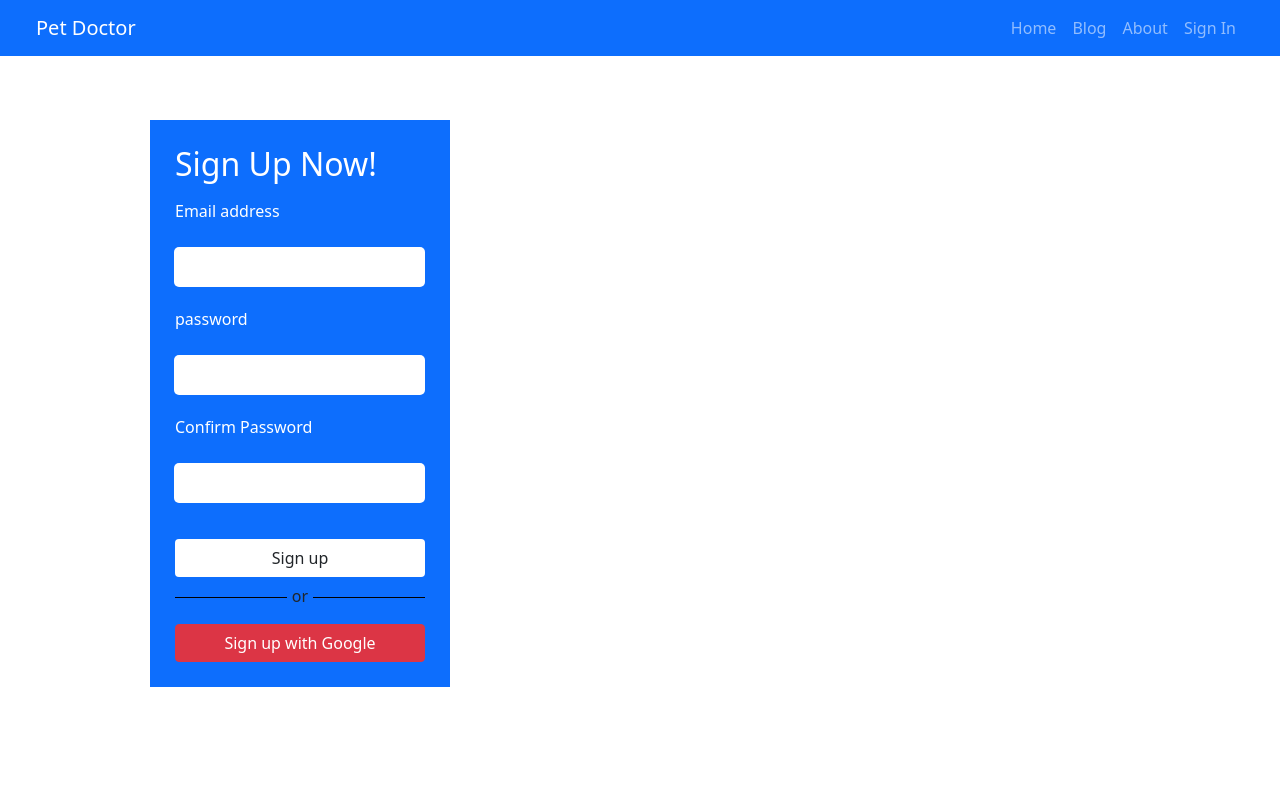
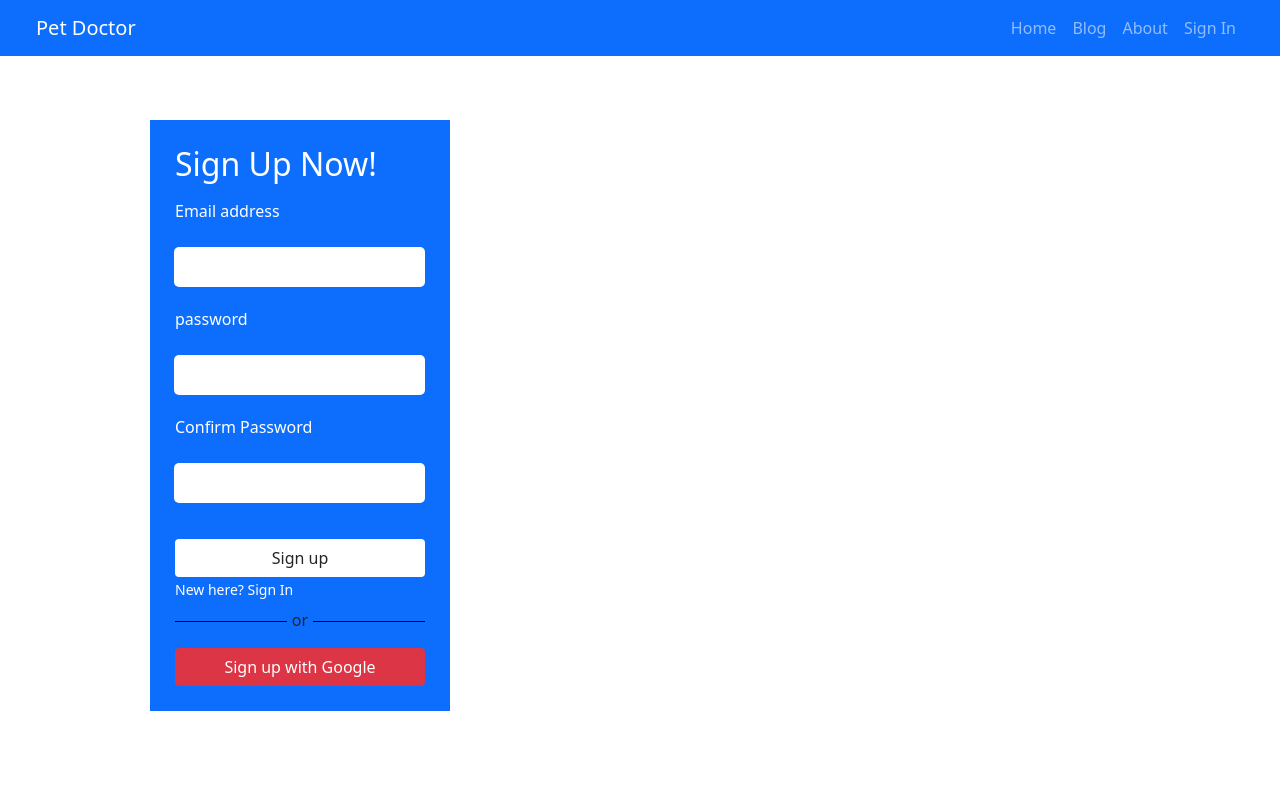
Before and after one commit to faridulhaque/Pet-Doctor, a React (Create React App) app: page /signUp in a window 1280 px wide. Shown: the top 800 px of the page. Built offline with nearby package versions, Linux system fonts and the light colour scheme.

Commit message:
google sign in done

```diff
--- a/package.json
+++ b/package.json
@@ -7,6 +7,7 @@
     "@testing-library/react": "^13.1.1",
     "@testing-library/user-event": "^13.5.0",
     "bootstrap": "^5.1.3",
+    "firebase": "^9.6.11",
     "react": "^18.0.0",
     "react-bootstrap": "^2.2.3",
     "react-dom": "^18.0.0",
--- /dev/null
+++ b/src/Firebase/firebase.init.js
@@ -0,0 +1,21 @@
+// Import the functions you need from the SDKs you need
+import { initializeApp } from "firebase/app";
+import { getAuth } from "firebase/auth";
+// TODO: Add SDKs for Firebase products that you want to use
+// https://firebase.google.com/docs/web/setup#available-libraries
+
+// Your web app's Firebase configuration
+const firebaseConfig = {
+  apiKey: "AIzaSyBhFCoXMxgrNSL3JXoNQfWgFD6K_xdyhRM",
+  authDomain: "assignment10-petsdoctor.firebaseapp.com",
+  projectId: "assignment10-petsdoctor",
+  storageBucket: "assignment10-petsdoctor.appspot.com",
+  messagingSenderId: "478474892494",
+  appId: "1:478474892494:web:0b22e478bc6e07a9ab0c9f"
+};
+
+// Initialize Firebase
+
+const app = initializeApp(firebaseConfig);
+export const auth = getAuth(app);
+export default app;
--- a/src/components/SignIn/SignIn.js
+++ b/src/components/SignIn/SignIn.js
@@ -1,14 +1,35 @@
+import { GoogleAuthProvider, signInWithPopup } from "firebase/auth";
 import React from "react";
 import { Button, Form } from "react-bootstrap";
-import { Link } from "react-router-dom";
+import { Link, useNavigate } from "react-router-dom";
+import { auth } from "../../Firebase/firebase.init";
 import "../CommonStyles/CommonStyles.css";
 import './SignIn.css';
+const provider = new GoogleAuthProvider();
 
 const SignIn = () => {
+  const navigate = useNavigate();
+  // function for sign in with email and password --------------------------------------------------------------------------------------------------------------------started
     const handleSignInForm = (e) =>{
         e.preventDefault();
         console.log('hello world');
     }
+    // function for sign in with email and password done--------------------------------------------------------------------------------------------------------------------done
+
+    // -------------------------------------
+
+    // function for sign in with google popup  started--------------------------------------------------------------------------------------------------------------------started
+    const signInWithGoogle = () =>{
+      signInWithPopup(auth, provider)
+      .then((result) => {
+        const user = result.user;
+        navigate('/')
+      })
+      .catch((error) => {
+        const errorMessage = error.message;
+      });
+    }
+    // function for sign in with google popup  ended--------------------------------------------------------------------------------------------------------------------ended
   return (
     <div className="signIn">
       <div className="form-wrapper">
@@ -40,7 +61,7 @@ const SignIn = () => {
             <div style={{marginTop: '7px', padding: '0 5px'}}>or</div>
             <div style={{borderTop: '1px solid black', width: '125px', marginTop: '20px'}}></div>
           </div>
-          <button className='btn btn-danger w-100 mt-3'>Sign in with Google</button>
+          <button onClick={signInWithGoogle} className='btn btn-danger w-100 mt-3'>Sign in with Google</button>
         </Form>
       </div>
     </div>
--- a/src/components/SignUp/SignUp.js
+++ b/src/components/SignUp/SignUp.js
@@ -1,20 +1,41 @@
 import React from "react";
-import './signUp.css';
+import "./signUp.css";
 import "../CommonStyles/CommonStyles.css";
+import { Link, useNavigate } from "react-router-dom";
+import { GoogleAuthProvider, signInWithPopup } from "firebase/auth";
+import { auth } from "../../Firebase/firebase.init";
+
+const provider = new GoogleAuthProvider();
 
 const SignUp = () => {
-    const handleSignUp =(e) =>{
-        e.preventDefault();
-        console.log('hello sign up')
-    }
+  const navigate= useNavigate();
+  // function for sign up/register with email and password --------------------------------------------------------------------------------------------------------------------started
+  const handleSignUp = (e) => {
+    e.preventDefault();
+    console.log("hello sign up");
+  };
+  // function for sign up/register with email and password done--------------------------------------------------------------------------------------------------------------------done
+
+  // function for sign up/register with google--------------------------------------------------------------------------------------------------------------------
+  const handleGoogleSignUp = () => {
+    signInWithPopup(auth, provider)
+      .then((result) => {
+        const user = result.user;
+        navigate('/')
+      })
+      .catch((error) => {
+        const errorMessage = error.message;
+      });
+  };
+  // function for sign up/register with google--------------------------------------------------------------------------------------------------------------------done
   return (
     <div className="signUp">
       <div className="signUp-form">
         <form onSubmit={handleSignUp}>
-            <h2 className='mb-3 signup-h2'>Sign Up Now!</h2>
+          <h2 className="mb-3 signup-h2">Sign Up Now!</h2>
           <div className="input-group">
             <label htmlFor="email">Email address</label>
-            <br/>
+            <br />
             <div className="input-container">
               <input
                 className="input-box"
@@ -26,7 +47,7 @@ const SignUp = () => {
           </div>
           <div className="input-group">
             <label htmlFor="password">password</label>
-            <br/>
+            <br />
             <div className="input-container">
               <input
                 className="input-box"
@@ -37,9 +58,8 @@ const SignUp = () => {
             </div>
           </div>
           <div className="input-group">
-
             <label htmlFor="password">Confirm Password</label>
-            <br/>
+            <br />
             <div className="input-container">
               <input
                 className="input-box"
@@ -49,17 +69,37 @@ const SignUp = () => {
               />
             </div>
           </div>
-          <button type="submit" className='btn btn-white w-100 mt-3'>Sign up</button>
-          <br/>
-          <div className='breaking-line'>
-            <div style={{borderTop: '1px solid black', width: '125px', marginTop: '20px'}}></div>
-            <div style={{marginTop: '7px', padding: '0 5px'}}>or</div>
-            <div style={{borderTop: '1px solid black', width: '125px', marginTop: '20px'}}></div>
+          <button type="submit" className="btn btn-white w-100 mt-3">
+            Sign up
+          </button>
+          <small className="small-text mt-2">
+            New here? <Link to="/signIn">Sign In</Link>
+          </small>
+          <br />
+          <div className="breaking-line">
+            <div
+              style={{
+                borderTop: "1px solid black",
+                width: "125px",
+                marginTop: "20px",
+              }}
+            ></div>
+            <div style={{ marginTop: "7px", padding: "0 5px" }}>or</div>
+            <div
+              style={{
+                borderTop: "1px solid black",
+                width: "125px",
+                marginTop: "20px",
+              }}
+            ></div>
           </div>
 
-          <button className='btn btn-danger w-100 mt-3'>Sign up with Google</button>
-
-
+          <button
+            onClick={handleGoogleSignUp}
+            className="btn btn-danger w-100 mt-3"
+          >
+            Sign up with Google
+          </button>
         </form>
       </div>
     </div>
--- a/src/components/SignUp/signUp.css
+++ b/src/components/SignUp/signUp.css
@@ -30,3 +30,13 @@
     background-color: white !important;
 
 }
+.small-text{
+    color: white;
+}
+.small-text a{
+    color: white;
+    text-decoration: none;
+}
+.small-text a:hover{
+    color: red;
+}
```
Also changed, not shown: 1 other file (tests, documents, lock files or other folders).
